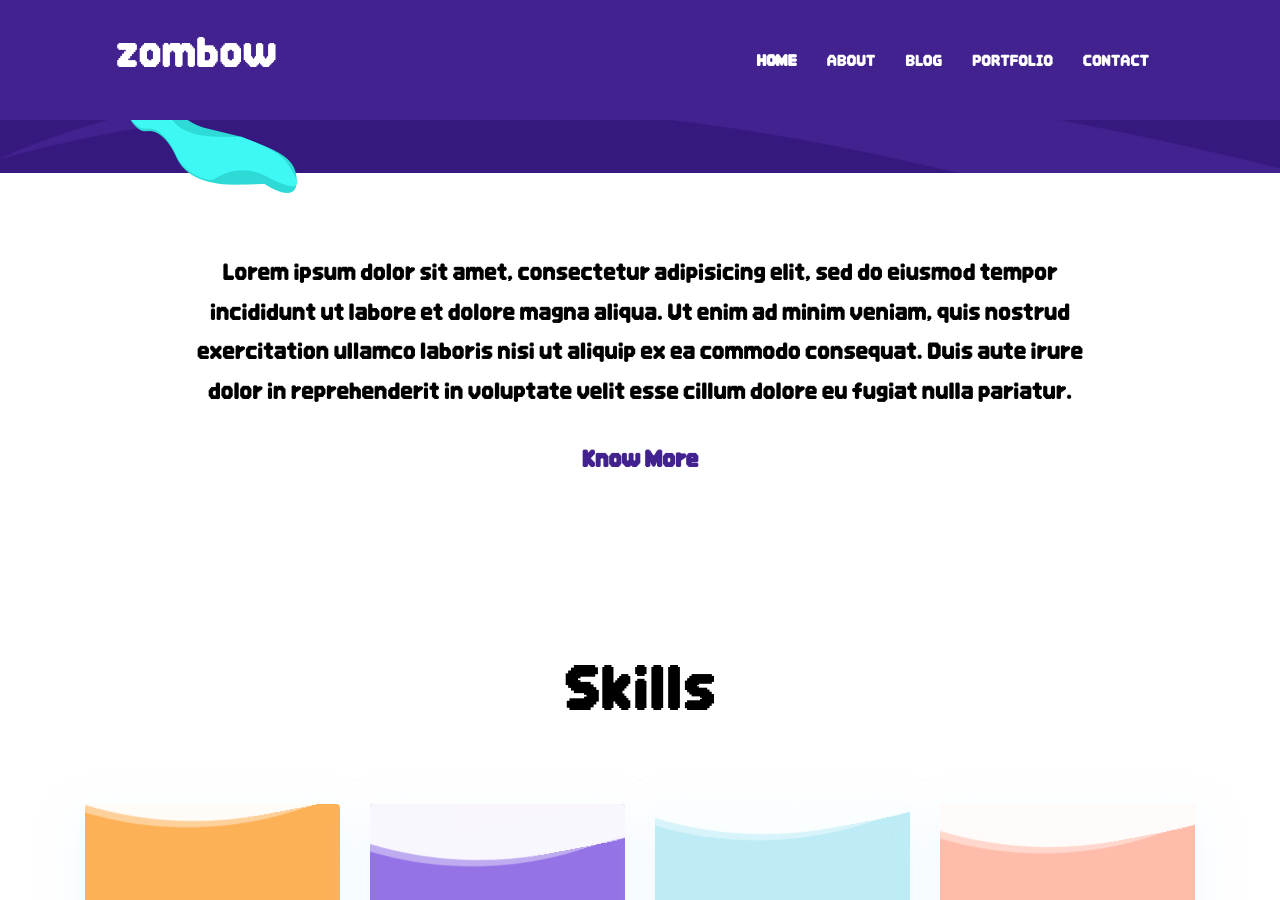
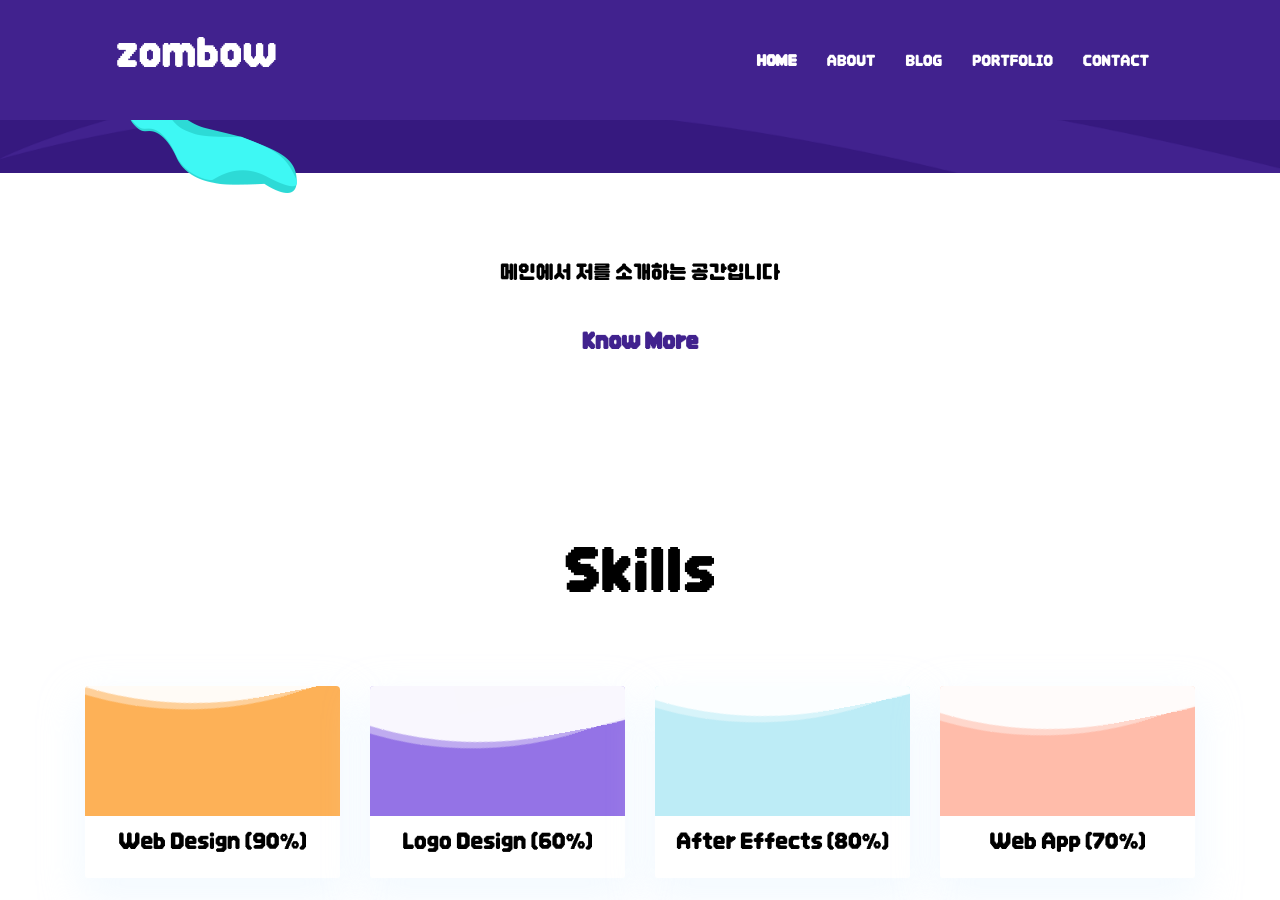
Before and after one commit to zombow/zombow.github.i, a Jekyll site: the page built from index.html, in a window 1280 px wide and 900 px high, scrolled down 775 px. Built offline with Jekyll 4.4.1, drawn with Linux system fonts in a browser that asks for light colours.

Commit message:
about page edit

```diff
--- a/_data/settings.yml
+++ b/_data/settings.yml
@@ -48,8 +48,7 @@
 # About (Section and Page)
 
 # About Section
-blurb: Lorem ipsum dolor sit amet, consectetur adipisicing elit, sed do eiusmod tempor incididunt ut labore et dolore magna aliqua. Ut enim ad minim veniam, quis nostrud exercitation ullamco laboris nisi ut aliquip ex ea commodo consequat. Duis aute irure dolor in reprehenderit in voluptate velit esse cillum dolore eu fugiat nulla pariatur.
-
+blurb: 메인에서 저를 소개하는 공간입니다
 blurb-btn-link: "/about"
 blurb-btn-name: know more
 
@@ -59,16 +58,14 @@
 work-process:
   - title: "Research and Plan"
     icon: "assets/images/icons/plan.png"
-    content: "Lorem ipsum dolor sit amet, consectetur adipisicing elit, sed do eiusmod tempor incididunt ut labore et dolore magna aliqua."
+    content: "첫번째 소개입니다."
 
   - title: "Design and Develop"
     icon: "assets/images/icons/design.png"
-    content: "Lorem ipsum dolor sit amet, consectetur adipisicing elit, sed do eiusmod tempor incididunt ut labore et dolore magna aliqua."
-
+    content: "두번째 소개입니다."
   - title: "Deliver"
     icon: "assets/images/icons/print.png"
-    content: "Lorem ipsum dolor sit amet, consectetur adipisicing elit, sed do eiusmod tempor incididunt ut labore et dolore magna aliqua."
-
+    content: "세번째 작업 소개입니다."
 # My Team Section
 team:
   - title: "Jack Schenziwe"
```
